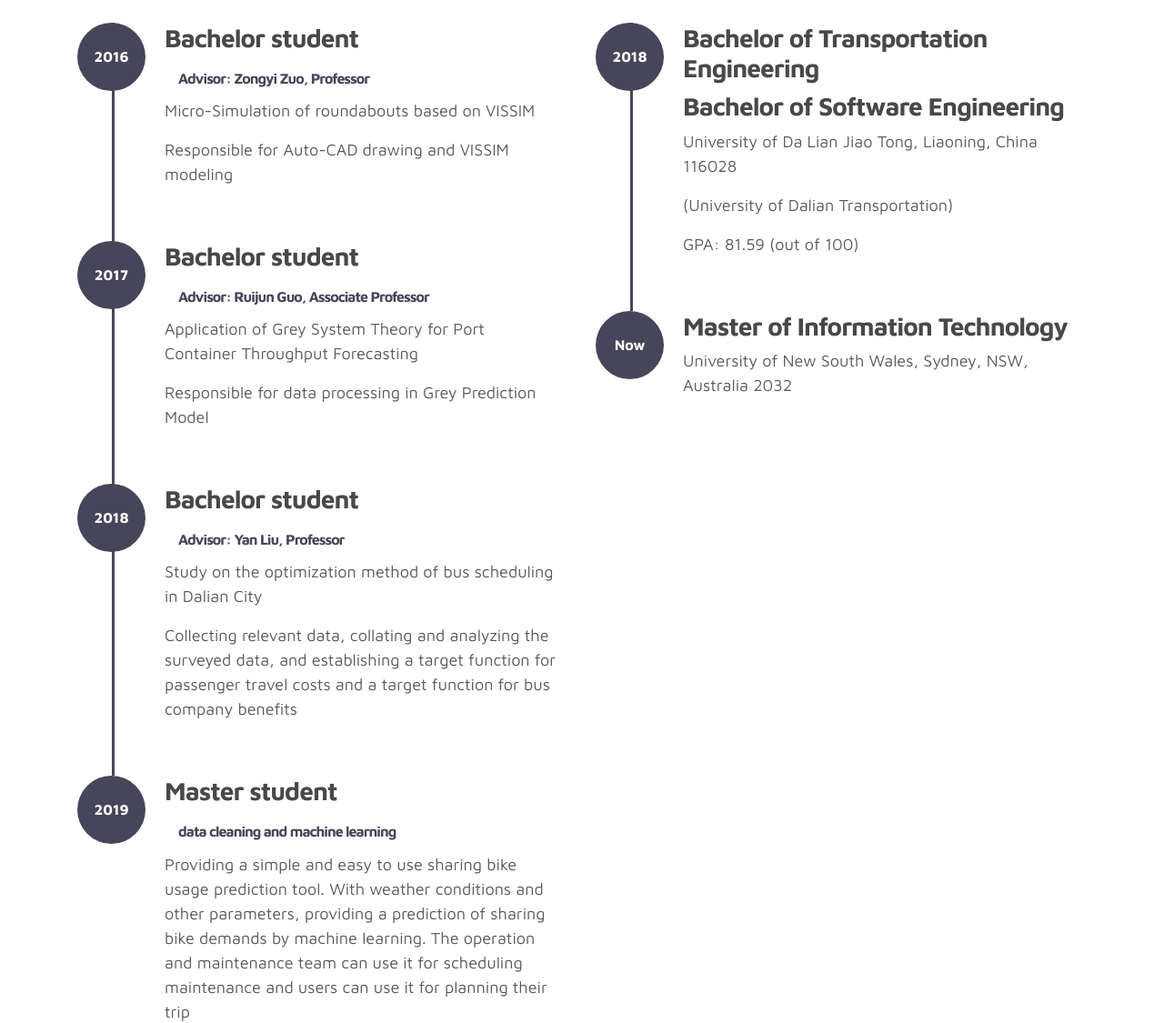
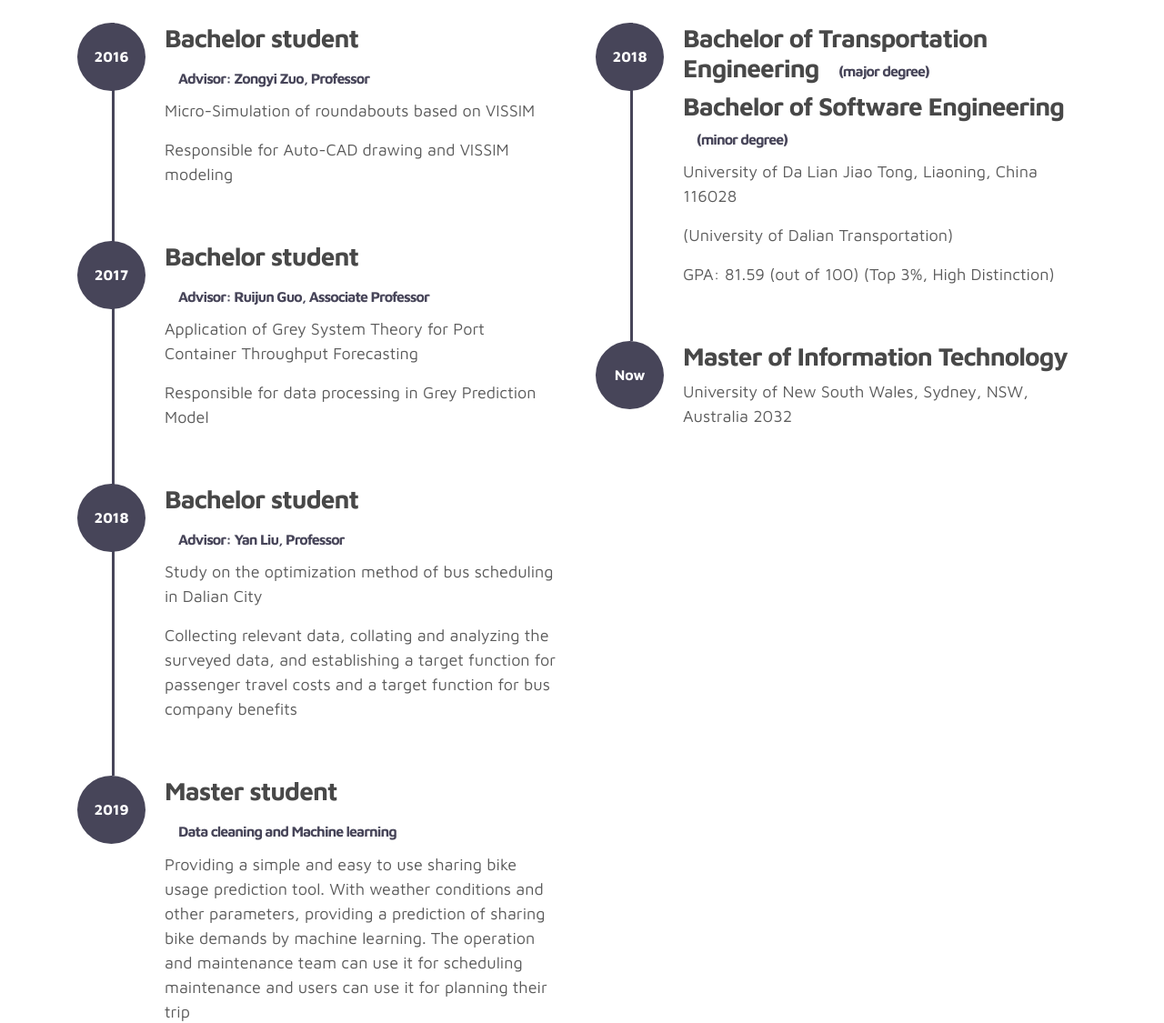
Before and after one commit to qiwangai/qiwang0.github.io, a plain HTML site: page index.html in a window 1280 px wide. Shown: the part 1855-2980 px from the top of the page at 91% size. Drawn offline with Linux system fonts and the light colour scheme.

Commit message:
Update content

```diff
--- a/index.html
+++ b/index.html
@@ -189,7 +189,7 @@
                         <div class="timeline-info">
                             <h3><span>Master student</span></h3>
                             <h3>
-                                <small>data cleaning and machine learning</small>
+                                <small>Data cleaning and Machine learning</small>
                             </h3>
                             <p>Providing a simple and easy to use sharing bike usage prediction tool. With weather
                                 conditions and other parameters, providing a prediction of sharing bike demands by
@@ -211,11 +211,11 @@
                             <span>2018</span>
                         </div>
                         <div class="timeline-info">
-                            <h3><span>Bachelor of Transportation Engineering</span></h3>
-                            <h3><span>Bachelor of Software Engineering</span></h3>
+                            <h3><span>Bachelor of Transportation Engineering</span> <small>(major degree)</small></h3>
+                            <h3><span>Bachelor of Software Engineering</span> <small>(minor degree)</small></h3>
                             <p>University of Da Lian Jiao Tong, Liaoning, China 116028</p>
                             <p>(University of Dalian Transportation)</p>
-                            <p>GPA: 81.59 (out of 100)</p>
+                            <p>GPA: 81.59 (out of 100) (Top 3%, High Distinction)</p>
                         </div>
                     </div>
 
```
